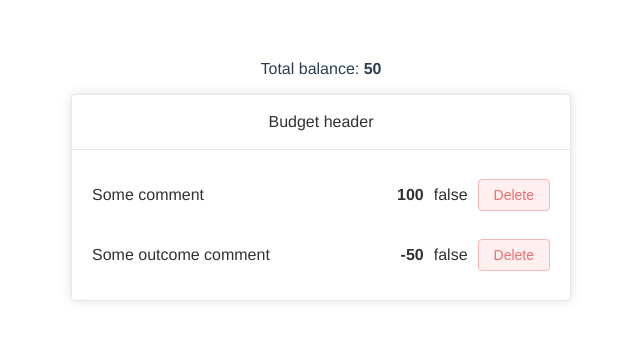
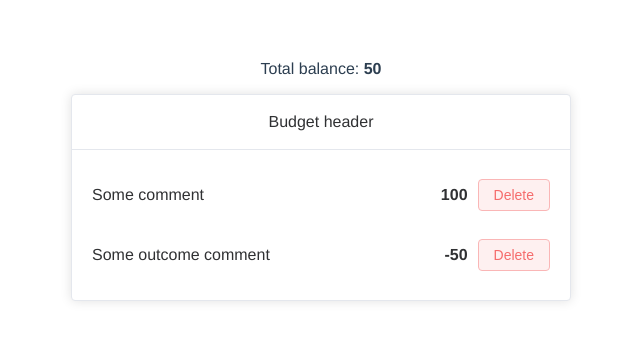
Before and after one commit to Fintisov/Budget, a Vue app: page / in a window 1280 px wide. Shown: the top 340 px of the page, without its empty margins (319-959 px from the left). Built offline with nearby package versions, Linux system fonts and the light colour scheme; the HTML template or start-up script is replaced by a standard one.

Commit message:
add | added the ability to delete items in the list

```diff
--- a/src/App.vue
+++ b/src/App.vue
@@ -1,6 +1,9 @@
 <template>
   <TotalBalance :total='totalBalance'/>
-  <BudgetList :list='list'/>
+  <BudgetList
+      :list='list'
+      @delete-item="deleteListItem"
+  />
 </template>
 
 <script>
@@ -29,7 +32,6 @@ export default {
       }
     }
   }),
-
   computed: {
     totalBalance() {
       let total = 0;
@@ -41,7 +43,12 @@ export default {
 
       return total
     }
-  }
+  },
+  methods: ({
+    deleteListItem(value) {
+      delete this.list[value]
+    }
+  })
 }
 </script>
 
--- a/src/components/BudgetList.vue
+++ b/src/components/BudgetList.vue
@@ -12,29 +12,31 @@
       </template>
       <template v-else>
         <ul class="budget-list">
-          <li class="budget-list__item"
-              v-for="(item, index) in list" :key="index"
+          <li
+              class="budget-list__item"
+              v-for="(item, index) in list"
+              :key="index"
           >
             <p class="budget-list__text">{{ item.comment }} <b>{{ item.value }}</b></p>
-            {{ isEmptyList }}
-            <el-button type="danger" plain>Delete</el-button>
+
+            <el-button
+                @click="$emit('deleteItem', index)"
+                type="danger"
+                plain
+            >
+              Delete
+            </el-button>
           </li>
         </ul>
       </template>
     </el-card>
   </div>
-
 </template>
 
 <script>
 export default {
   name: "BudgetList",
-  props: {
-    list: {
-      type: Object,
-      default: () => ({})
-    }
-  },
+  emits: ['deleteItem'],
   data: () => ({
     header: 'Budget header',
   }),
@@ -43,11 +45,20 @@ export default {
       closable: false
     }
   }),
+  props: {
+    list: {
+      type: Object,
+      default: () => ({})
+    }
+  },
   computed: {
     isEmptyList() {
       return !Object.keys(this.list).length
     }
-  }
+  },
+  methods: ({
+
+  })
 }
 </script>
 
```
